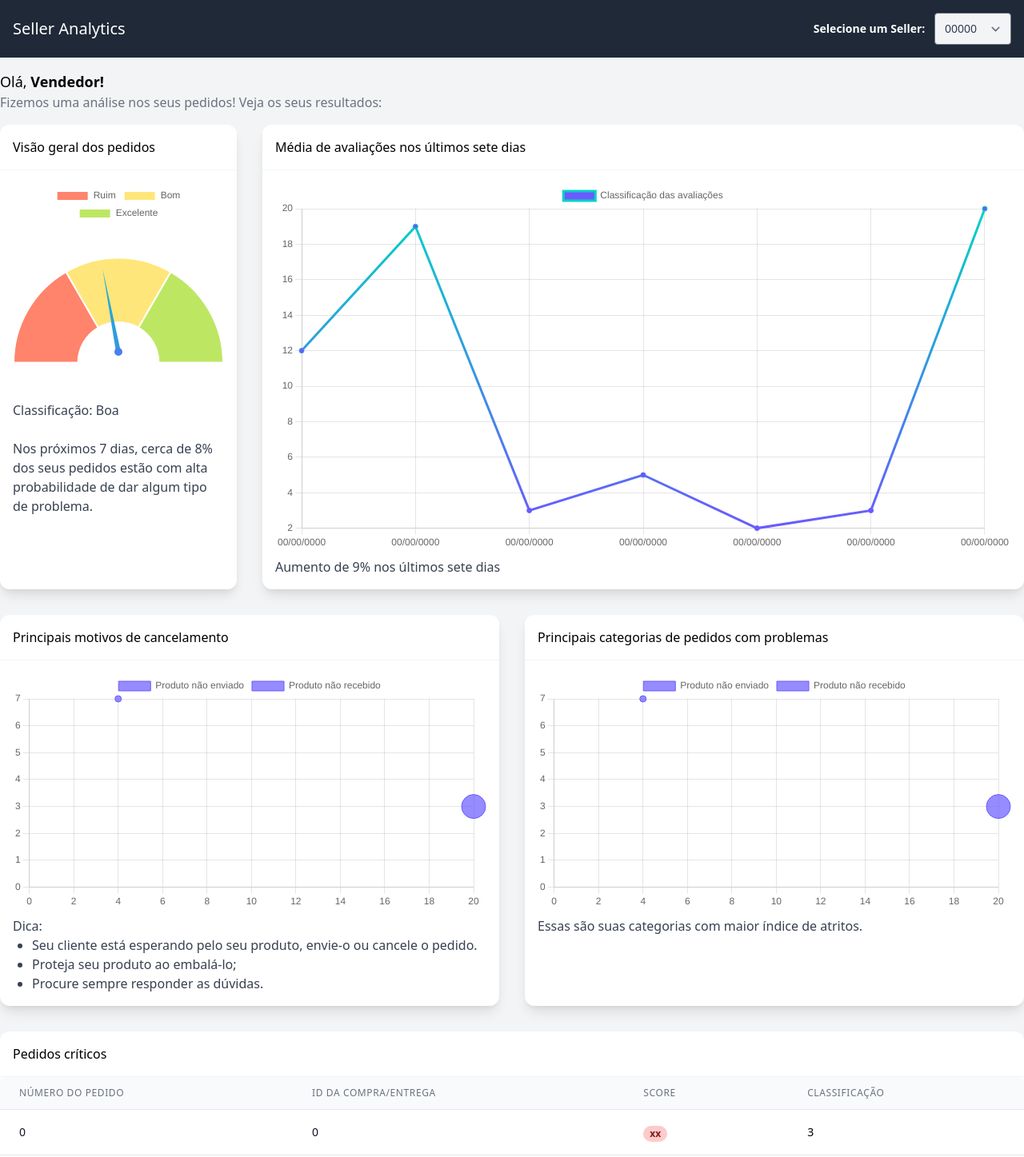
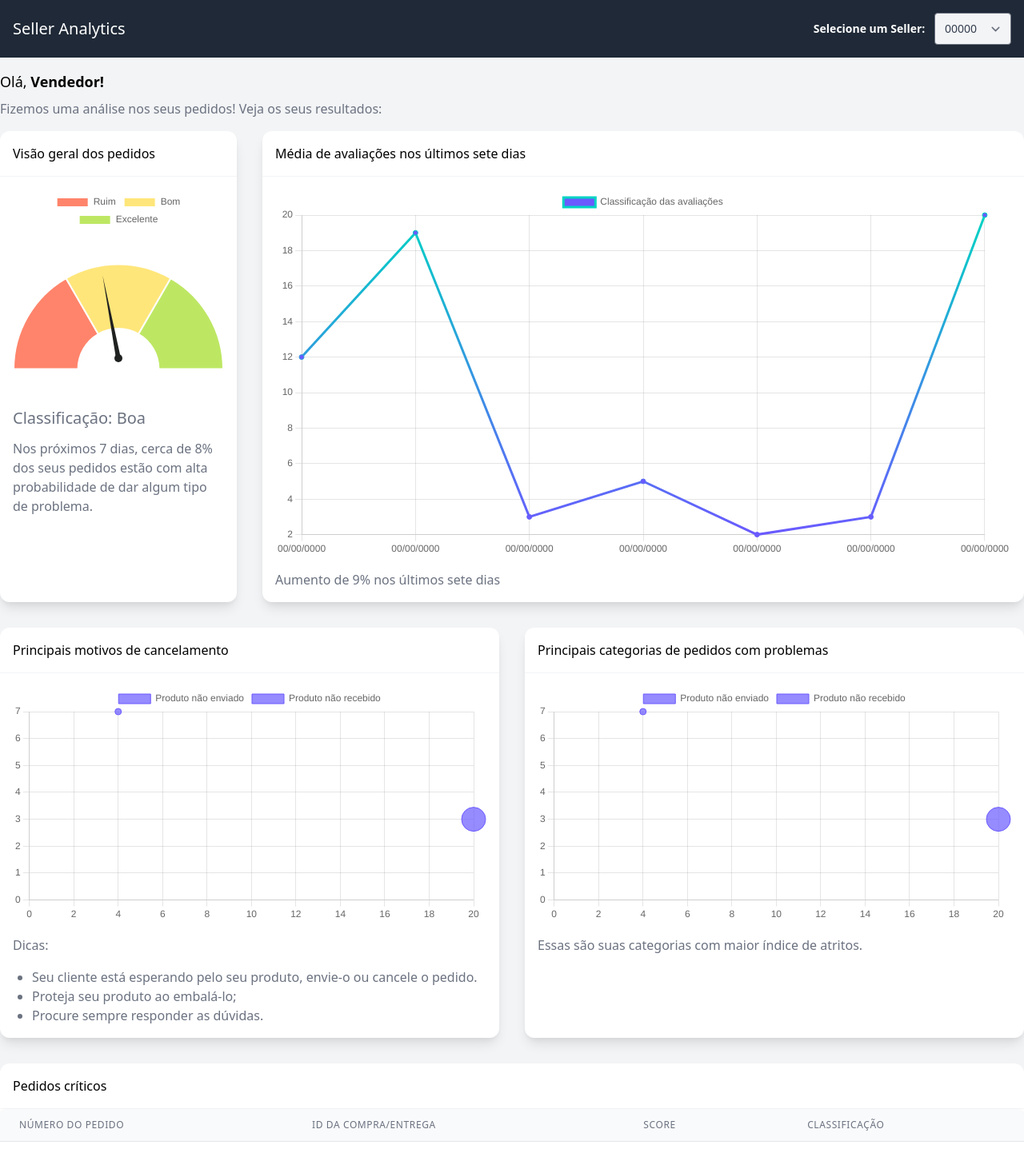
Before and after one commit to viniciosyals/viahacka-front, a React (Create React App) app: page / in a window 1280 px wide. Shown: the top 1447 px of the page at 80% size. Built offline with nearby package versions, Linux system fonts and the light colour scheme; what @tailwindcss/typography would draw is missing.

Commit message:
feat: set text style pattern

```diff
--- a/src/App.tsx
+++ b/src/App.tsx
@@ -46,7 +46,7 @@ const App = () => {
       <div className="container mx-auto mb-8">
         <div className="mt-4">
           <div className="text-lg">Olá, <span className="font-semibold">Vendedor!</span></div>
-          <div className="text-base text-gray-500">Fizemos uma análise nos seus pedidos! Veja os seus resultados:</div>
+          <div className="mt-2 text-base text-gray-500">Fizemos uma análise nos seus pedidos! Veja os seus resultados:</div>
         </div>
         <div className="grid grid-cols-4 gap-8 mt-4">
           <Card col="span-1">
@@ -55,9 +55,11 @@ const App = () => {
             </Card.Title>
             <Card.Body loading={loading}>
               <Speedometer data={44}>
-                <div>
-                  Classificação: Boa<br />
-                  <br />Nos próximos 7 dias, cerca de 8% dos seus pedidos estão com alta probabilidade de dar algum tipo de problema.
+                <div className="max-w-2xl text-xl text-gray-500 lg:mx-auto">
+                  Classificação: Boa
+                </div>
+                <div className="mt-3 text-base text-gray-500">
+                  Nos próximos 7 dias, cerca de 8% dos seus pedidos estão com alta probabilidade de dar algum tipo de problema.
                 </div>
               </Speedometer>
             </Card.Body>
@@ -90,7 +92,7 @@ const App = () => {
                   label: '00/00/0000',
                   number: 20
                 }]}>
-                  Aumento de 9% nos últimos sete dias
+                <div className="mt-4 text-base text-gray-500"> Aumento de 9% nos últimos sete dias</div>
               </Linear>
             </Card.Body>
           </Card>
@@ -112,12 +114,13 @@ const App = () => {
                   r: 4
                 },
               ]}>
-                Dica:
-                <ul className="list-disc ml-6">
-                  <li>Seu cliente está esperando pelo seu produto, envie-o ou cancele o pedido.</li>
-                  <li>Proteja seu produto ao embalá-lo;</li>
-                  <li>Procure sempre responder as dúvidas.</li>
-                </ul>
+                <div className="mt-4 text-base text-gray-500">Dicas:
+                  <ul className="mt-4 list-disc ml-6">
+                    <li>Seu cliente está esperando pelo seu produto, envie-o ou cancele o pedido.</li>
+                    <li>Proteja seu produto ao embalá-lo;</li>
+                    <li>Procure sempre responder as dúvidas.</li>
+                  </ul>
+                </div>
               </BubbleCh>
             </Card.Body>
           </Card>
@@ -139,7 +142,7 @@ const App = () => {
                   r: 4
                 },
               ]}>
-                Essas são suas categorias com maior índice de atritos.
+                <div className="mt-4 text-base text-gray-500">Essas são suas categorias com maior índice de atritos.</div>
               </BubbleCh>
             </Card.Body>
           </Card>
--- a/src/components/graphs/constants.js
+++ b/src/components/graphs/constants.js
@@ -15,5 +15,6 @@ module.exports = {
     transparentWarning: 'rgba(255, 220, 66, 0.7)',
     transparentError: 'rgba(255, 80, 45, 0.7)',
     gradient: 'linear-gradient(45deg, #6a5aff 0%, #00d3c3 100%)',
+    darkestNeutral: '#202121',
   }
 }
--- a/src/components/graphs/speedometer.tsx
+++ b/src/components/graphs/speedometer.tsx
@@ -41,10 +41,7 @@ const Speedometer = ({ data, children }: Props) => {
           ctx.moveTo(0, -lineLength);
           ctx.lineTo(ch / 2.5, 0);
           ctx.lineTo(0, lineLength);
-          const needleGradient = ctx.createLinearGradient(0, 210, 210, 0);
-          needleGradient.addColorStop(0, colors.primary);
-          needleGradient.addColorStop(1, colors.secondary);
-          ctx.fillStyle = needleGradient;
+          ctx.fillStyle = colors.darkestNeutral;
           ctx.fill();
           ctx.rotate(-angle);
           ctx.translate(-cx, -cy);
```
